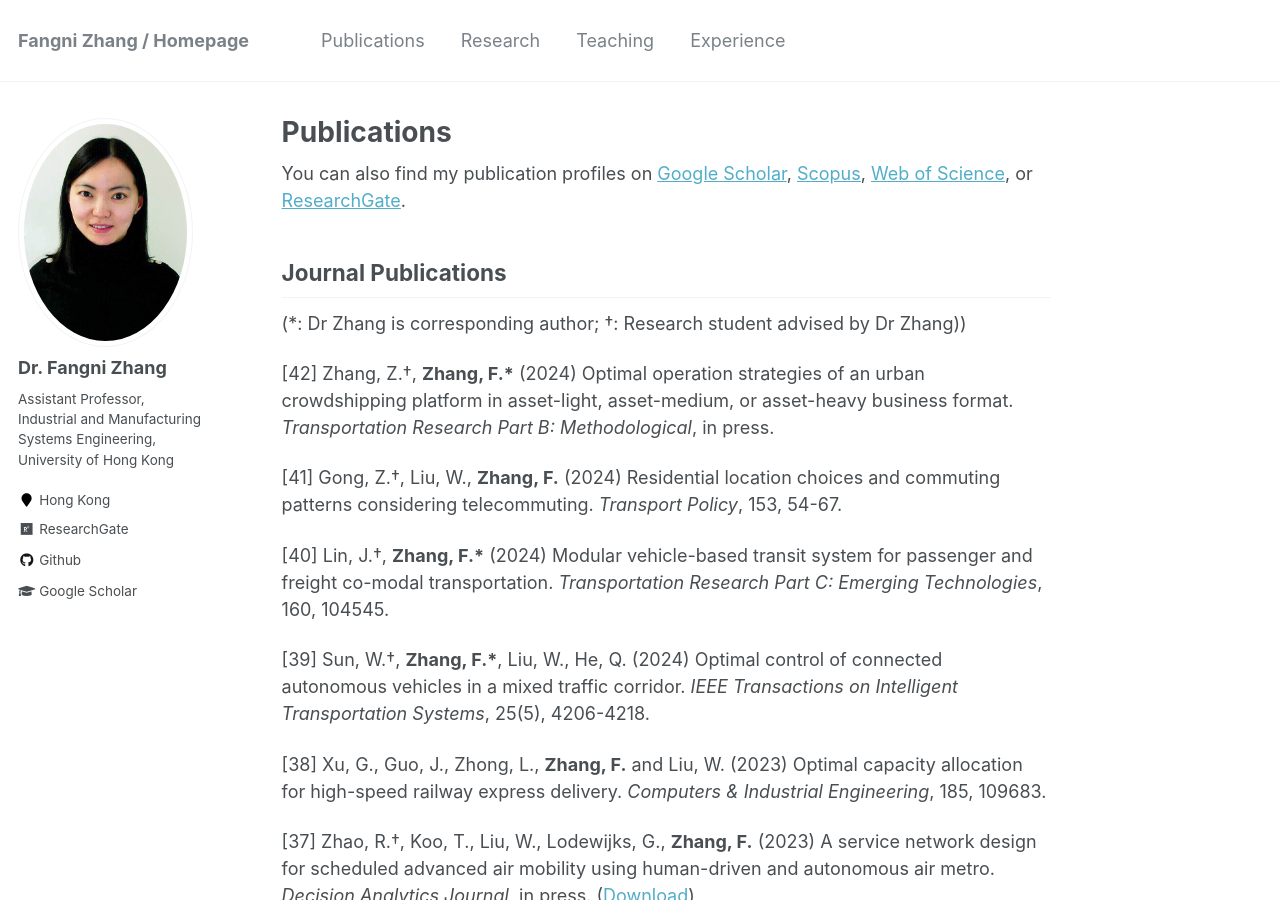
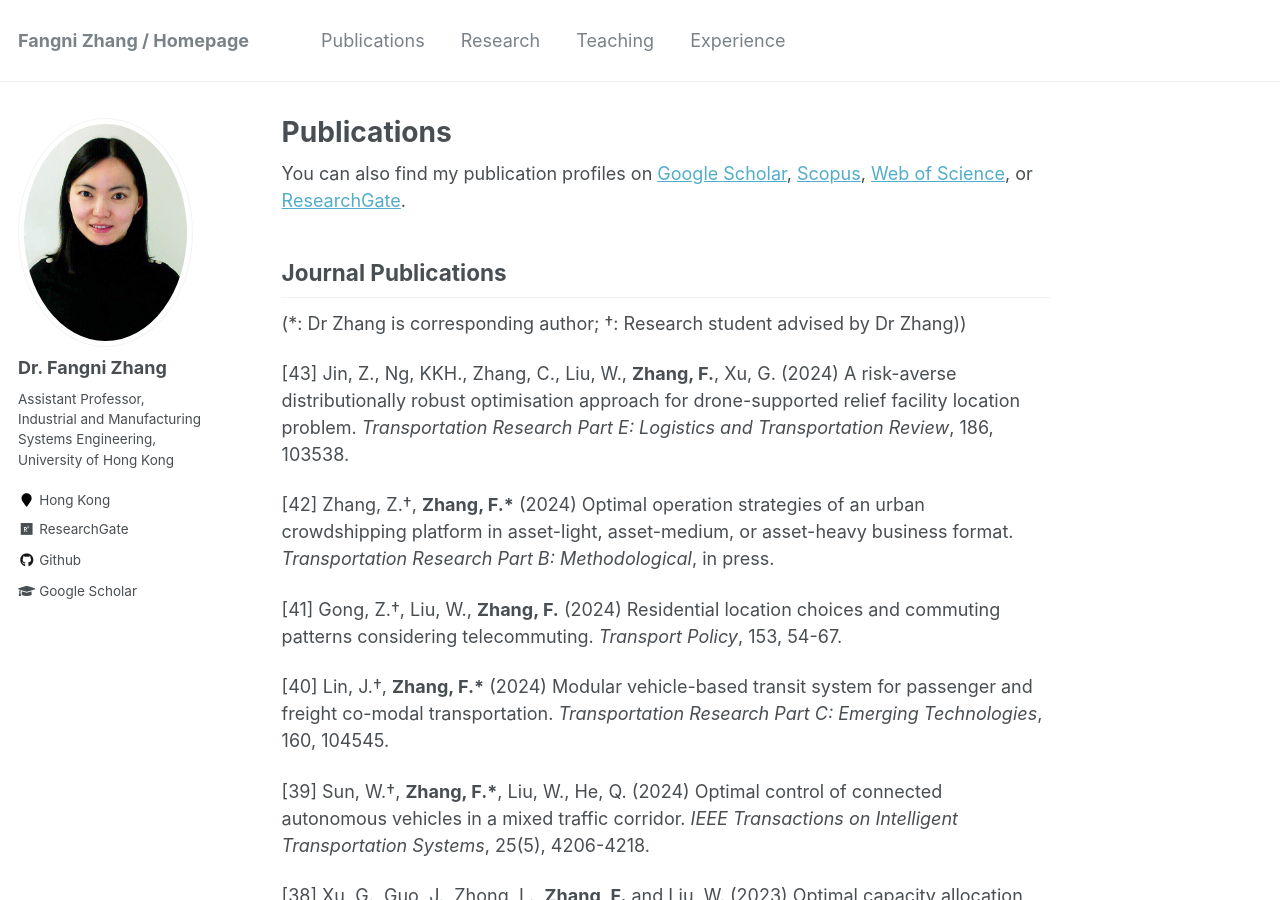
Before and after one commit to fangnizhang/fangnizhang.github.io, a Jekyll site: the page built from _pages/publications.md, in a window 1280 px wide and 900 px high. Built offline with Jekyll 4.4.1, drawn with Linux system fonts in a browser that asks for light colours.

Commit message:
Update publications.md

```diff
--- a/_pages/publications.md
+++ b/_pages/publications.md
@@ -19,6 +19,8 @@ You can also find my publication profiles on [Google Scholar](https://scholar.go
 Journal Publications
 ----------
 (*: Dr Zhang is corresponding author; †: Research student advised by Dr Zhang))
+
+[43] Jin, Z., Ng, KKH., Zhang, C., Liu, W., __Zhang, F.__, Xu, G. (2024) A risk-averse distributionally robust optimisation approach for drone-supported relief facility location problem. _Transportation Research Part E: Logistics and Transportation Review_, 186, 103538.
 
 [42] Zhang, Z.†, __Zhang, F.\*__ (2024) Optimal operation strategies of an urban crowdshipping platform in asset-light, asset-medium, or asset-heavy business format. _Transportation Research Part B: Methodological_, in press.
 
```
